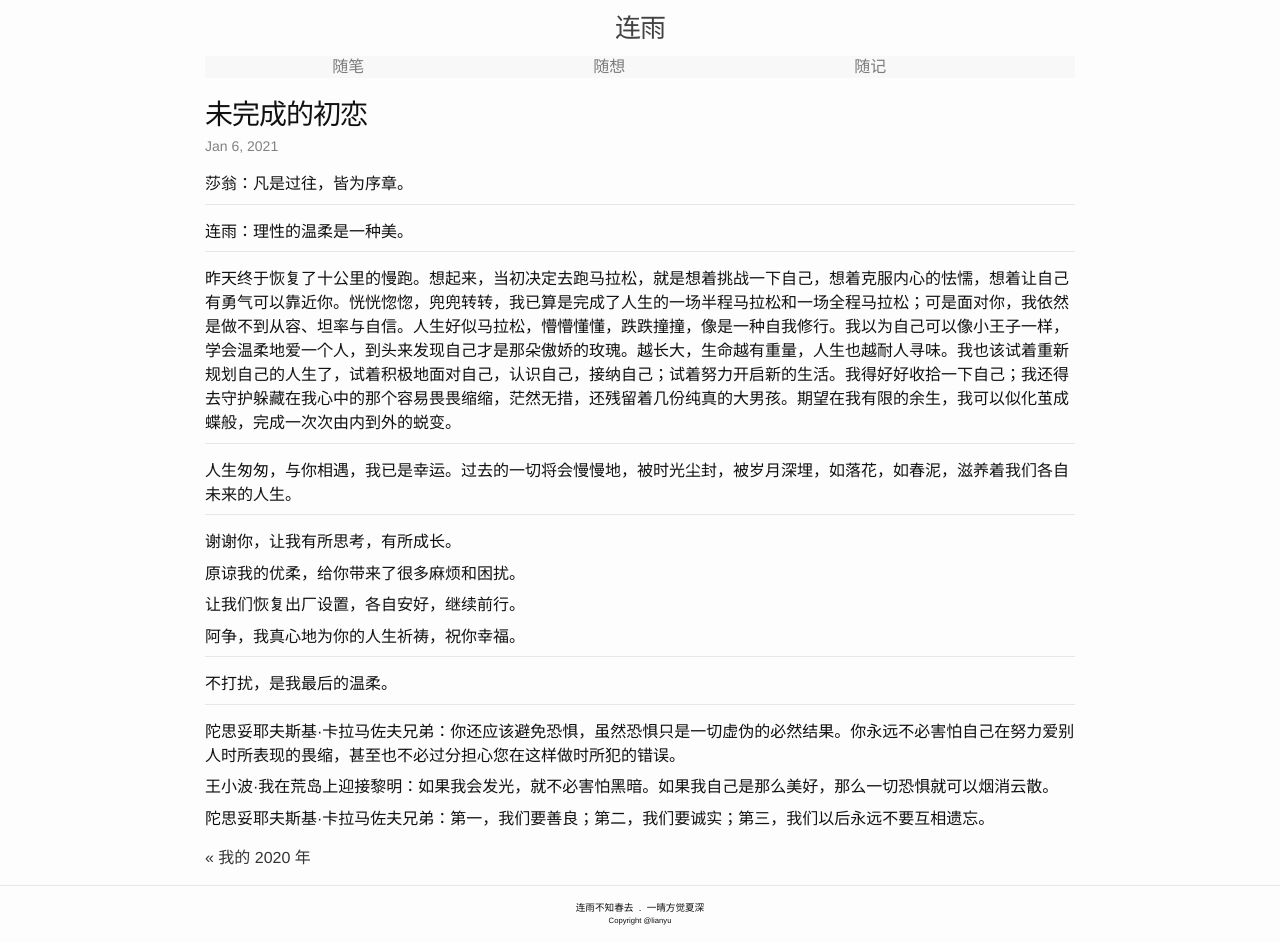
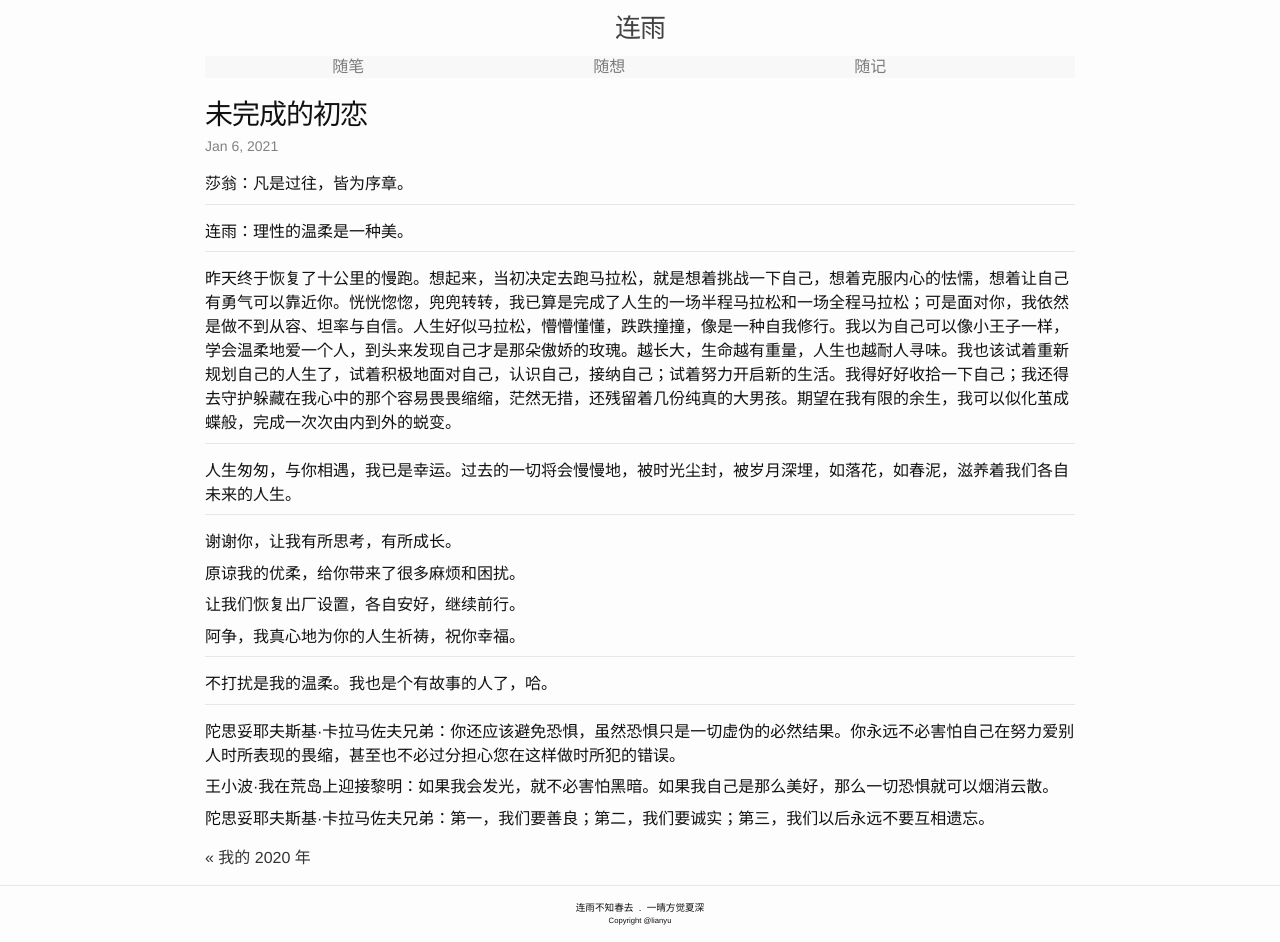
Before and after one commit to lianyu1115/lianyu, a Jekyll site: the page built from _journals/2021-01-06-未完成的初恋.md, in a window 1280 px wide. Built offline with Jekyll 4.4.1, drawn with Linux system fonts in a browser that asks for light colours.

Commit message:
Update 2021-01-06-未完成的初恋.md

```diff
--- a/_journals/2021-01-06-未完成的初恋.md
+++ b/_journals/2021-01-06-未完成的初恋.md
@@ -32,7 +32,7 @@ tags: ''
 
 - - -
 
-不打扰，是我最后的温柔。
+不打扰是我的温柔。我也是个有故事的人了，哈。
 
 - - -
 
```
